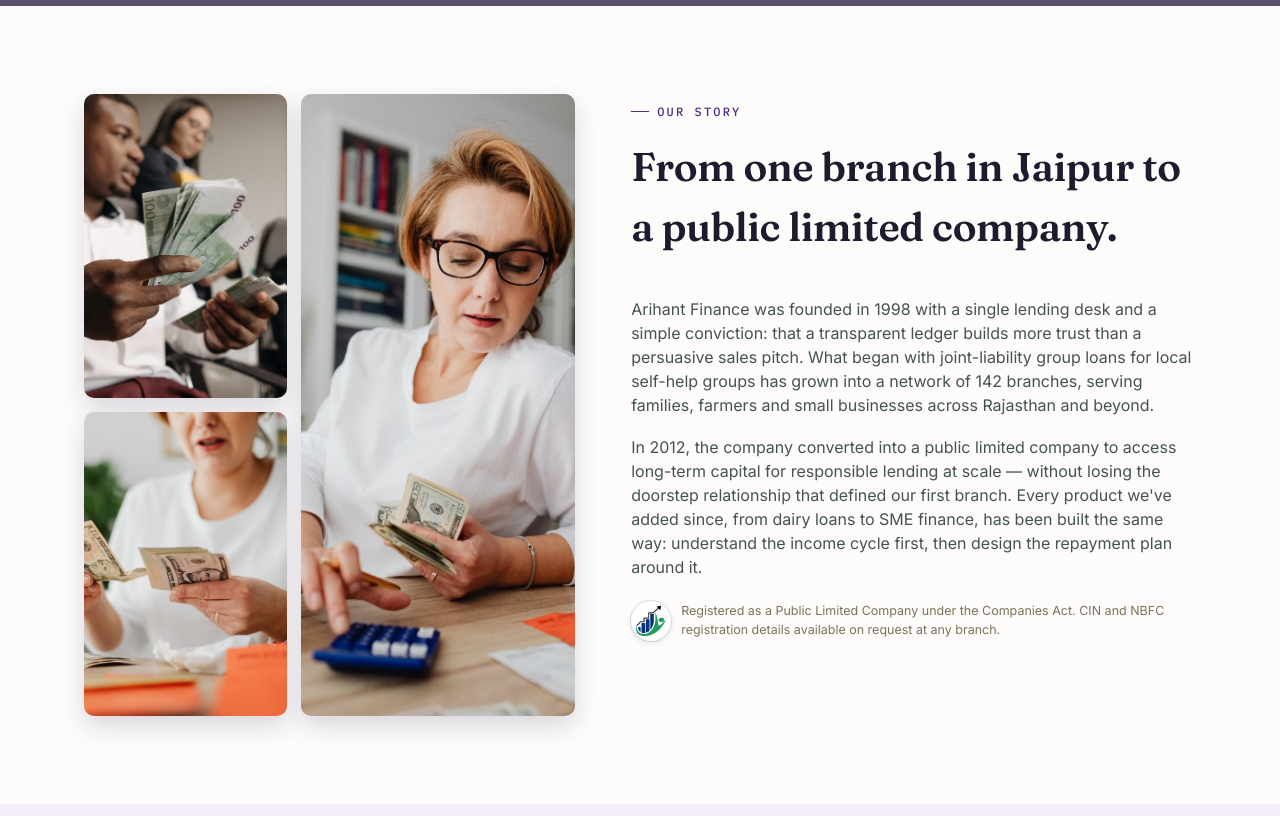
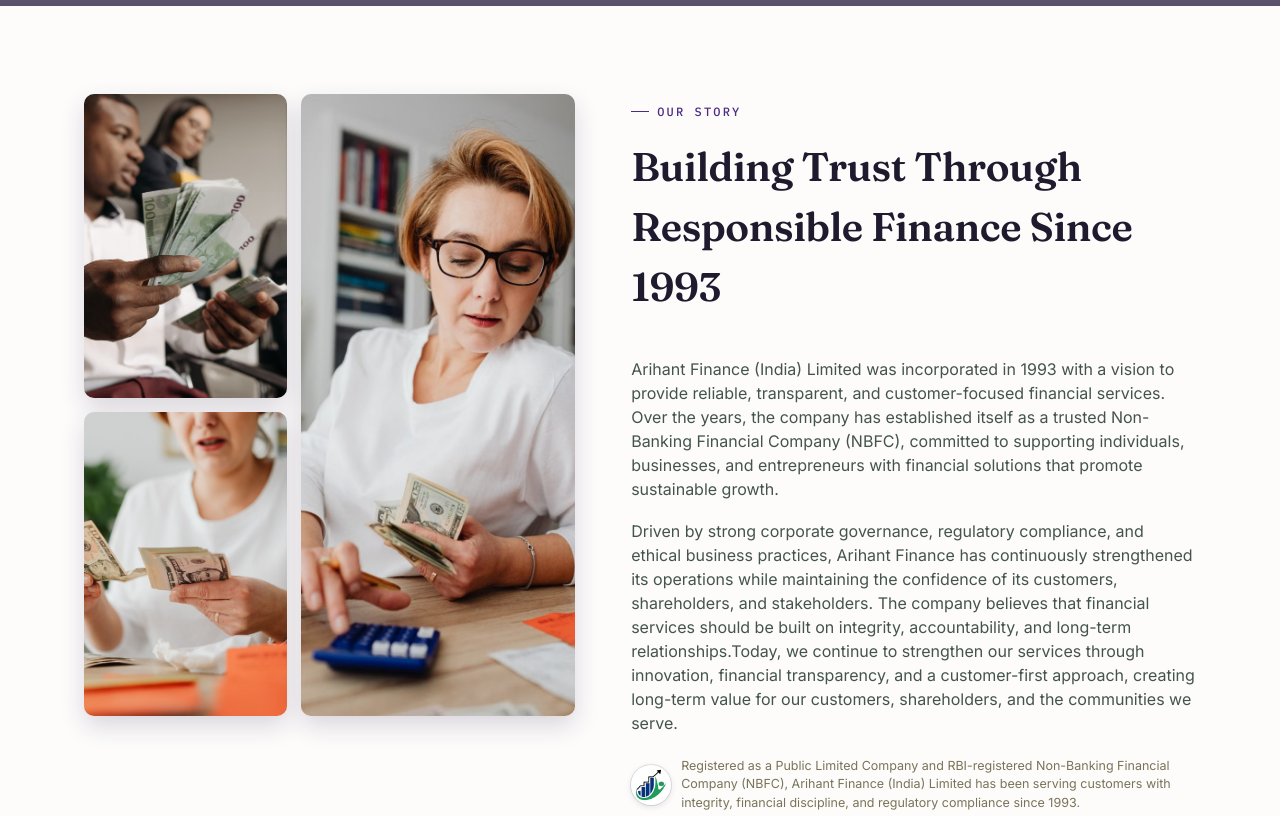
Before and after one commit to myinfotech16-svg/arihant-finance, a website: page about.html in a window 1280 px wide. Shown: the part 500-1316 px from the top of the page. Drawn offline with Linux system fonts and the light colour scheme; grey boxes are pictures that could not be loaded.

```diff
--- a/about.html
+++ b/about.html
@@ -66,10 +66,10 @@
       </div>
       <div>
         <div class="eyebrow">Our Story</div>
-        <h2 class="section-title">From one branch in Jaipur to a public limited company.</h2>
-        <p class="prose">Arihant Finance was founded in 1998 with a single lending desk and a simple conviction: that a transparent ledger builds more trust than a persuasive sales pitch. What began with joint-liability group loans for local self-help groups has grown into a network of 142 branches, serving families, farmers and small businesses across Rajasthan and beyond.</p>
-        <p class="prose">In 2012, the company converted into a public limited company to access long-term capital for responsible lending at scale — without losing the doorstep relationship that defined our first branch. Every product we've added since, from dairy loans to SME finance, has been built the same way: understand the income cycle first, then design the repayment plan around it.</p>
-        <p class="story-legal"><span id="aboutSeal" class="story-legal-seal"></span> Registered as a Public Limited Company under the Companies Act. CIN and NBFC registration details available on request at any branch.</p>
+        <h2 class="section-title">Building Trust Through Responsible Finance Since 1993</h2>
+        <p class="prose">Arihant Finance (India) Limited was incorporated in 1993 with a vision to provide reliable, transparent, and customer-focused financial services. Over the years, the company has established itself as a trusted Non-Banking Financial Company (NBFC), committed to supporting individuals, businesses, and entrepreneurs with financial solutions that promote sustainable growth.</p>
+        <p class="prose">Driven by strong corporate governance, regulatory compliance, and ethical business practices, Arihant Finance has continuously strengthened its operations while maintaining the confidence of its customers, shareholders, and stakeholders. The company believes that financial services should be built on integrity, accountability, and long-term relationships.Today, we continue to strengthen our services through innovation, financial transparency, and a customer-first approach, creating long-term value for our customers, shareholders, and the communities we serve.</p>
+        <p class="story-legal"><span id="aboutSeal" class="story-legal-seal"></span> Registered as a Public Limited Company and RBI-registered Non-Banking Financial Company (NBFC), Arihant Finance (India) Limited has been serving customers with integrity, financial discipline, and regulatory compliance since 1993.</p>
       </div>
     </div>
   </section>
```
